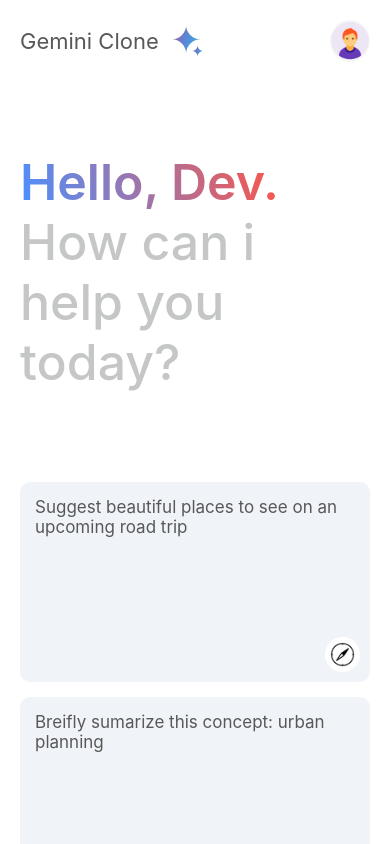
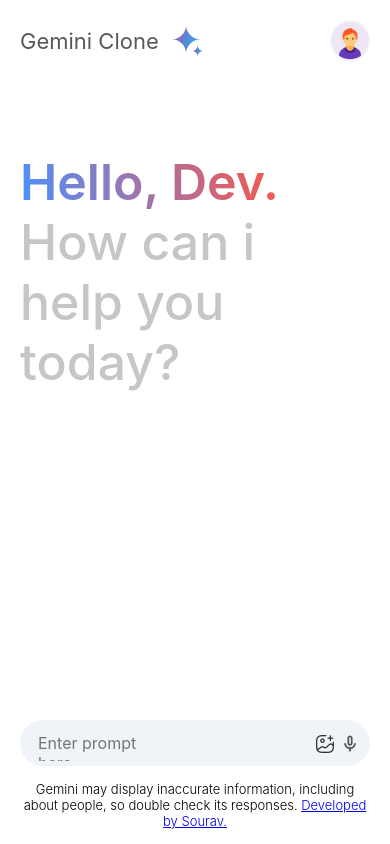
Before and after one commit to souravcodes1080/gemini-clone, a React (Vite) app: page / in a window 390 px wide. Shown: the top 844 px of the page. Built offline with nearby package versions, Linux system fonts and the light colour scheme.

Commit message:
responsive changes

```diff
--- a/src/components/Main/Main.jsx
+++ b/src/components/Main/Main.jsx
@@ -133,7 +133,7 @@
                 value={input}
                 type="text"
                 rows={1}
-                placeholder="Enter your prompt here..."
+                placeholder="Enter prompt here..."
               />
               <div>
                 <img
--- a/src/components/Main/main.css
+++ b/src/components/Main/main.css
@@ -182,11 +182,13 @@
 }
 
 @media (max-width: 600px){
-
+    .main .card{
+        display: none;
+    }
     .main-bottom textarea{
         flex: none;
         width: 150px;
-        font-size: 14px;
+        font-size: 16px;
     }
     .main-bottom img{
         width: 20px;
```
